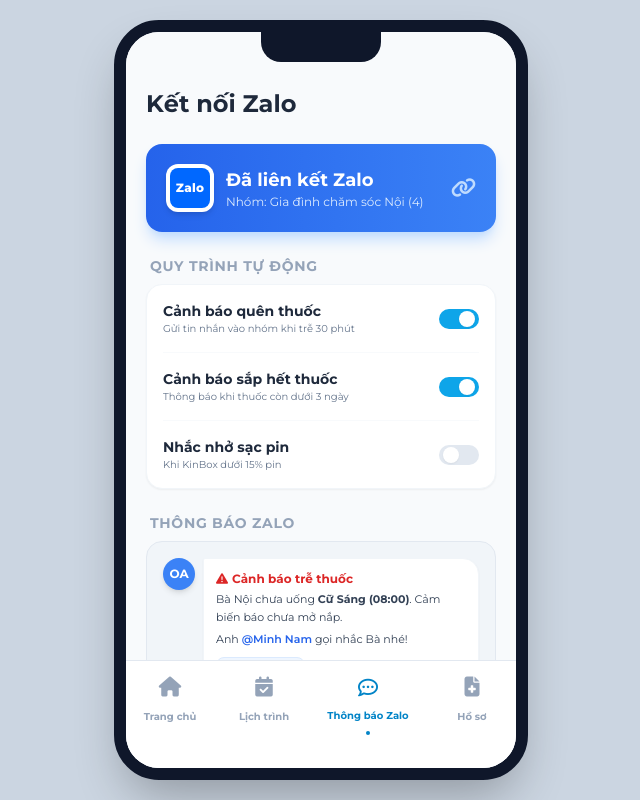
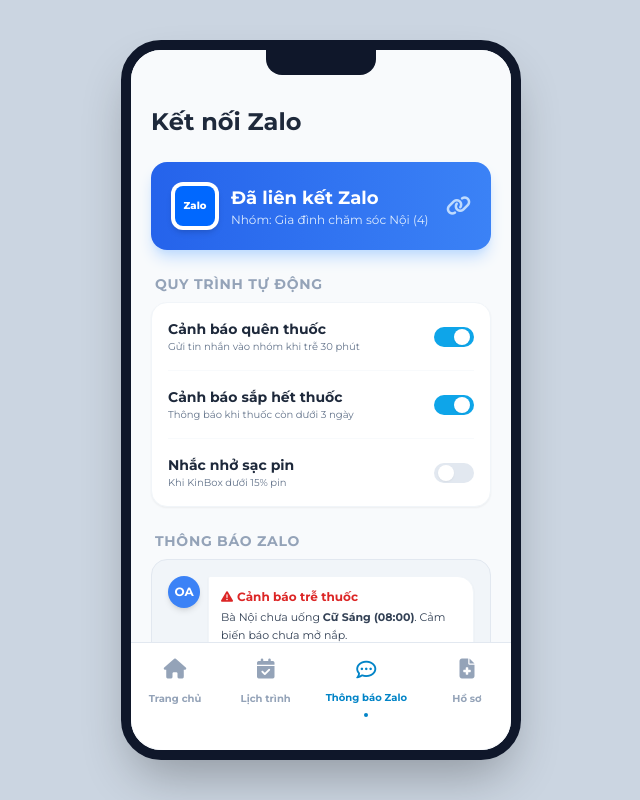
Before and after one commit to phamngocha875-del/KINBOX_PROJECT, a plain HTML site: page docs/index.html in a window 1280 px wide. Both pictures are taken after a click on the button "Thông báo Zalo". Shown: the whole page, without its empty margins (319-959 px from the left). Drawn offline with nearby package versions, Linux system fonts and the light colour scheme.

Commit message:
Update index.html

```diff
--- a/docs/index.html
+++ b/docs/index.html
@@ -2,8 +2,8 @@
 <html lang="vi">
 <head>
     <meta charset="UTF-8">
-    <meta name="viewport" content="width=device-width, initial-scale=1.0">
-    <title>KinBox App</title>
+    <meta name="viewport" content="width=device-width, initial-scale=1.0, maximum-scale=1.0, user-scalable=no">
+    <title>KinBox Caregiver App</title>
 
     <link rel="preconnect" href="https://fonts.googleapis.com">
     <link rel="preconnect" href="https://fonts.gstatic.com" crossorigin>
@@ -45,6 +45,11 @@
     </script>
 
     <style>
+        /* Tối ưu hóa Root Size để tự động thu phóng toàn bộ App */
+        html {
+            font-size: 16px; /* Mặc định chuẩn trên máy tính */
+        }
+
         body {
             background-color: #cbd5e1;
             display: flex;
@@ -57,17 +62,18 @@
 
         .mobile-frame {
             width: 100%;
-            max-width: 414px;
+            max-width: 400px; /* Thu gọn 1 chút cho cân đối */
             height: 850px;
-            max-height: 95vh;
+            max-height: 90vh; /* Đảm bảo không bị tràn khung hình laptop */
+            aspect-ratio: 9 / 19.5; /* Giữ chuẩn tỉ lệ màn hình iPhone */
             background-color: #f8fafc;
-            border-radius: 45px;
+            border-radius: 40px;
             box-shadow: 0 25px 50px -12px rgba(0, 0, 0, 0.3);
             position: relative;
             overflow: hidden;
             display: flex;
             flex-direction: column;
-            border: 12px solid #0f172a;
+            border: 10px solid #0f172a;
             transform: translateZ(0);
         }
 
@@ -76,11 +82,11 @@
             top: 0;
             left: 50%;
             transform: translateX(-50%);
-            width: 120px;
-            height: 30px;
+            width: 110px;
+            height: 25px;
             background-color: #0f172a;
-            border-bottom-left-radius: 20px;
-            border-bottom-right-radius: 20px;
+            border-bottom-left-radius: 16px;
+            border-bottom-right-radius: 16px;
             z-index: 100; /* Notch always on top */
         }
 
@@ -151,8 +157,13 @@
             transition: opacity 0.5s ease-in-out;
         }
 
-        /* Tối ưu hóa Responsive cho Điện thoại thật */
-        @media (max-width: 600px) {
+        /* Tối ưu hóa Responsive cho Điện thoại thật & Tablet */
+        @media (max-width: 768px) {
+            html {
+                /* Giảm kích thước gốc: Tailwind dùng 'rem' nên việc này sẽ tự động
+                   thu nhỏ đồng loạt TOÀN BỘ chữ, padding, margin của cả App */
+                font-size: 14px;
+            }
             body {
                 padding: 0;
                 background-color: #f8fafc;
@@ -164,6 +175,7 @@
                 width: 100vw;
                 height: 100dvh; /* Sử dụng dynamic viewport height */
                 max-height: 100dvh;
+                aspect-ratio: auto; /* Bỏ ép tỉ lệ trên điện thoại */
             }
             .notch {
                 display: none; /* Ẩn tai thỏ giả trên điện thoại thật */
@@ -171,6 +183,13 @@
             nav {
                 border-radius: 0 !important; /* Xóa bo góc thanh điều hướng dưới */
                 padding-bottom: max(1rem, env(safe-area-inset-bottom)) !important; /* Tránh viền dưới iPhone */
+            }
+        }
+
+        /* Dành riêng cho màn hình điện thoại rất nhỏ (VD: iPhone SE, iPhone 8...) */
+        @media (max-width: 380px) {
+            html {
+                font-size: 13px; /* Ép nhỏ thêm để layout không bị vỡ */
             }
         }
     </style>
@@ -592,8 +611,8 @@
                 <div class="bg-gradient-to-r from-blue-600 to-blue-500 rounded-2xl p-5 text-white shadow-lg shadow-blue-200 mb-6 flex items-center justify-between">
                     <div class="flex items-center gap-3">
                         <div class="w-12 h-12 bg-white rounded-xl flex items-center justify-center shadow-md p-1 shrink-0">
-                            <div class="w-full h-full bg-[#0068FF] rounded-lg flex items-center justify-center">
-                                <span class="text-white font-extrabold text-[12px] tracking-wide">Zalo</span>
+                            <div class="w-full h-full bg-[#0068FF] rounded-lg flex items-center justify-center overflow-hidden">
+                                <span class="text-white font-black text-[10px] leading-none">Zalo</span>
                             </div>
                         </div>
                         <div>
```
